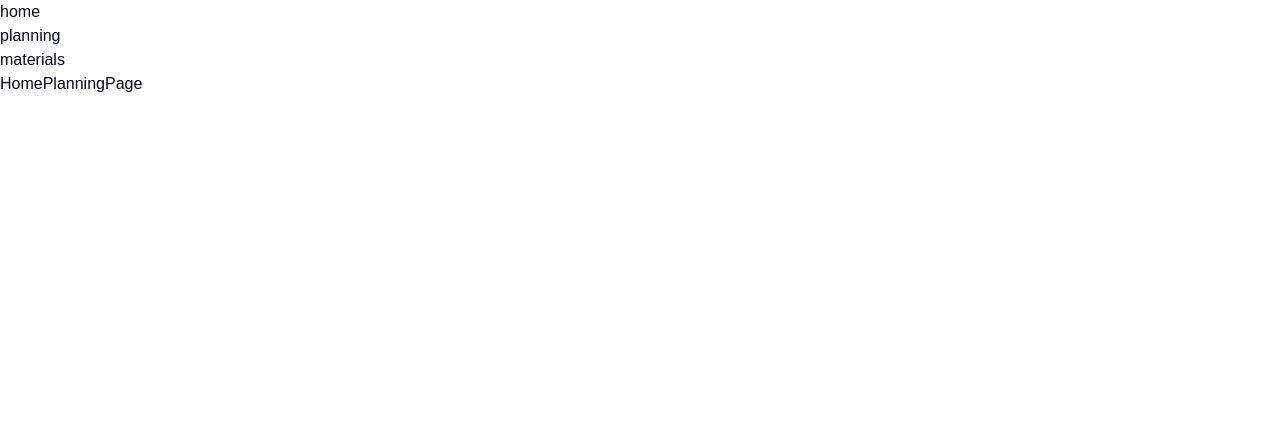
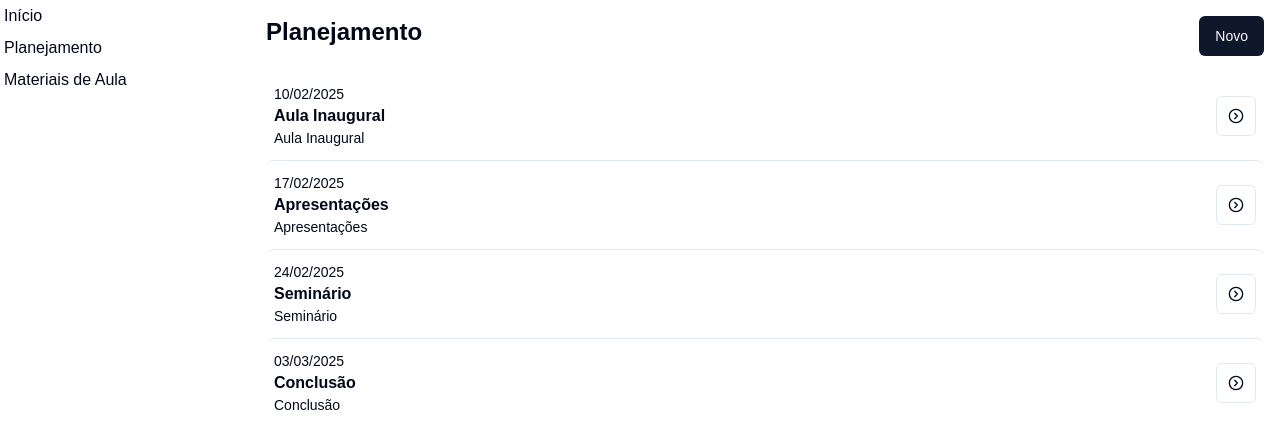
Before and after one commit to gabrielwbenatti/siga-fatec, a Next.js app in the folder siga-web/: page /home/planning in a window 1280 px wide. Shown: the top 448 px of the page. Built offline with nearby package versions, Linux system fonts and the light colour scheme.

Commit message:
ajustes no layout

```diff
--- a/siga-web/app/(application)/home/layout.tsx
+++ b/siga-web/app/(application)/home/layout.tsx
@@ -1,3 +1,4 @@
+import { ROUTES } from "@/config/routes";
 import { ReactNode } from "react";
 
 const HomeLayout = ({
@@ -6,21 +7,24 @@ const HomeLayout = ({
   children: ReactNode;
 }>) => {
   const routes = [
-    { caption: "home", href: "/home" },
-    { caption: "planning", href: "/home/planning" },
-    { caption: "materials", href: "/home/materials" },
+    { caption: "Início", href: "/home" },
+    { caption: "Planejamento", href: ROUTES.PLANNING.LIST },
+    { caption: "Materiais de Aula", href: ROUTES.MATERIALS.LIST },
   ];
 
   return (
-    <div>
-      <ul>
+    <div className="flex">
+      <ul className="md:w-[250px]">
         {routes.map((e, i) => (
-          <li>
+          <li
+            className="text-ellipsis rounded-lg p-1 hover:bg-primary/10"
+            key={i}
+          >
             <a href={e.href}>{e.caption}</a>
           </li>
         ))}
       </ul>
-      <main>{children}</main>
+      <main className="flex-auto">{children}</main>
     </div>
   );
 };
--- /dev/null
+++ b/siga-web/app/(application)/home/materials/new/page.tsx
@@ -0,0 +1,5 @@
+const HomeMaterialsNewPage = () => {
+    return <div>HomeMaterialsNewPage</div>;
+  };
+
+  export default HomeMaterialsNewPage;
--- a/siga-web/app/(application)/home/materials/page.tsx
+++ b/siga-web/app/(application)/home/materials/page.tsx
@@ -1,5 +1,65 @@
+import { Button } from "@/components/ui/button";
+import { ROUTES } from "@/config/routes";
+import { DownloadCloudIcon } from "lucide-react";
+
 const HomeMaterialsPage = () => {
-  return <div>HomeMaterialsPage</div>;
+  const data = [
+    {
+      id: 1,
+      title: "Modelo Trabalho",
+      description: "Trabalho de graduação",
+      file_format: "docx",
+      file_url: "",
+      list_index: 0,
+    },
+    {
+      id: 2,
+      title: "Conceitos Básicos",
+      description: "",
+      file_format: "pdf",
+      file_url: "",
+      list_index: 1,
+    },
+    {
+      id: 3,
+      title: "Reforço",
+      description: "",
+      file_format: "docx",
+      file_url: "",
+      list_index: 2,
+    },
+  ];
+
+  return (
+    <div className="space-y-4 p-4">
+      <div className="flex justify-between">
+        <h1 className="text-2xl font-bold">Materiais de Aula</h1>
+        <a href={ROUTES.MATERIALS.CREATE}>
+          <Button>Novo</Button>
+        </a>
+      </div>
+
+      <div className="flex flex-col divide-y">
+        {data.map((e, i) => (
+          <div
+            className="flex items-center justify-between rounded-lg p-2 hover:bg-primary/10"
+            key={i}
+          >
+            <div className="flex flex-col gap-1.5">
+              <span>{e.title}</span>
+              {e.description && (
+                <span className="text-sm">{e.description}</span>
+              )}
+            </div>
+
+            <Button variant="outline" size="icon">
+              <DownloadCloudIcon />
+            </Button>
+          </div>
+        ))}
+      </div>
+    </div>
+  );
 };
 
 export default HomeMaterialsPage;
--- a/siga-web/app/(application)/home/page.tsx
+++ b/siga-web/app/(application)/home/page.tsx
@@ -1,5 +1,11 @@
 const HomePage = () => {
-  return <div>HomePage</div>;
+  return (
+    <div className="p-4">
+      <h1 className="text-2xl font-bold">{`Bem-vindo(a) {{PROFESSOR}}`}</h1>
+
+      <div className="flex flex-col"></div>
+    </div>
+  );
 };
 
 export default HomePage;
--- /dev/null
+++ b/siga-web/app/(application)/home/planning/new/page.tsx
@@ -0,0 +1,48 @@
+"use client";
+
+import { Button } from "@/components/ui/button";
+import { Input } from "@/components/ui/input";
+import { Label } from "@/components/ui/label";
+import { Textarea } from "@/components/ui/textarea";
+import { ROUTES } from "@/config/routes";
+import { useRouter } from "next/navigation";
+
+const HomePlanningPage = () => {
+  const router = useRouter();
+
+  const handleSubmit = () => {
+    router.push(ROUTES.PLANNING.LIST);
+  };
+
+  return (
+    <div className="space-y-4 p-4">
+      <h1 className="text-2xl font-bold">Criar Novo Planejamento</h1>
+
+      <form action="post" className="flex flex-col gap-4">
+        <div className="flex flex-col gap-1.5">
+          <Label>Título da Aula</Label>
+          <Input placeholder="Título da Aula" />
+        </div>
+
+        <div className="flex flex-col gap-1.5">
+          <Label>Descrição da Aula</Label>
+          <Textarea placeholder="Descrição da Aula" />
+        </div>
+
+        <div className="flex flex-col gap-1.5">
+          <Label>Data Planejada</Label>
+          <Input type="date" />
+        </div>
+
+        <div className="flex flex-col gap-1.5">
+          <Label>Data Aplicada</Label>
+          <Input type="date" />
+        </div>
+      </form>
+
+      <Button onClick={handleSubmit}>Salvar</Button>
+    </div>
+  );
+};
+
+export default HomePlanningPage;
--- a/siga-web/app/(application)/home/planning/page.tsx
+++ b/siga-web/app/(application)/home/planning/page.tsx
@@ -1,5 +1,60 @@
+"use client";
+
+import { Button } from "@/components/ui/button";
+import { ROUTES } from "@/config/routes";
+import { CircleChevronRight } from "lucide-react";
+
 const HomePlanningPage = () => {
-  return <div>HomePlanningPage</div>;
+  const data = [
+    {
+      id: 1,
+      title: "Aula Inaugural",
+      description: "",
+      planned_date: "10/02/2025",
+    },
+    {
+      id: 2,
+      title: "Apresentações",
+      description: "",
+      planned_date: "17/02/2025",
+    },
+    { id: 3, title: "Seminário", description: "", planned_date: "24/02/2025" },
+    { id: 4, title: "Conclusão", description: "", planned_date: "03/03/2025" },
+  ];
+
+  return (
+    <div className="space-y-4 p-4">
+      <div className="flex justify-between">
+        <h1 className="text-2xl font-bold">Planejamento</h1>
+        <a href={ROUTES.PLANNING.CREATE}>
+          <Button>Novo</Button>
+        </a>
+      </div>
+
+      <div className="flex flex-col divide-y">
+        {data.map((e, i) => (
+          <div
+            className="flex w-full items-center justify-between rounded-lg px-2 py-3 hover:bg-primary/10"
+            key={i}
+          >
+            <div className="flex flex-col">
+              <span className="text-sm">{e.planned_date}</span>
+              <a href="#" className="font-bold">
+                {e.title}
+              </a>
+              <span className="text-sm">{e.description || e.title}</span>
+            </div>
+
+            <a href="#">
+              <Button variant="outline" size="icon">
+                <CircleChevronRight />
+              </Button>
+            </a>
+          </div>
+        ))}
+      </div>
+    </div>
+  );
 };
 
 export default HomePlanningPage;
--- a/siga-web/app/(login)/class-selection/page.tsx
+++ b/siga-web/app/(login)/class-selection/page.tsx
@@ -10,6 +10,7 @@ import {
 } from "@/components/ui/card";
 import { Label } from "@/components/ui/label";
 import { RadioGroup, RadioGroupItem } from "@/components/ui/radio-group";
+import { ROUTES } from "@/config/routes";
 import { useRouter } from "next/navigation";
 import { useState } from "react";
 
@@ -60,7 +61,7 @@ const ClassSelectionPage = () => {
   };
 
   const handleSubmit = () => {
-    router.push("/home");
+    router.push(ROUTES.HOME);
   };
 
   return (
--- a/siga-web/app/(login)/login/page.tsx
+++ b/siga-web/app/(login)/login/page.tsx
@@ -11,13 +11,14 @@ import {
 } from "@/components/ui/card";
 import { Input } from "@/components/ui/input";
 import { Label } from "@/components/ui/label";
+import { ROUTES } from "@/config/routes";
 import { useRouter } from "next/navigation";
 
 const LoginPage = () => {
   const router = useRouter();
 
   const handleSubmit = () => {
-    router.push("/class-selection");
+    router.push(ROUTES.CLASS_SELECTION);
   };
 
   return (
--- /dev/null
+++ b/siga-web/components/ui/textarea.tsx
@@ -0,0 +1,22 @@
+import * as React from "react"
+
+import { cn } from "@/lib/utils"
+
+const Textarea = React.forwardRef<
+  HTMLTextAreaElement,
+  React.ComponentProps<"textarea">
+>(({ className, ...props }, ref) => {
+  return (
+    <textarea
+      className={cn(
+        "flex min-h-[80px] w-full rounded-md border border-input bg-background px-3 py-2 text-base ring-offset-background placeholder:text-muted-foreground focus-visible:outline-none focus-visible:ring-2 focus-visible:ring-ring focus-visible:ring-offset-2 disabled:cursor-not-allowed disabled:opacity-50 md:text-sm",
+        className
+      )}
+      ref={ref}
+      {...props}
+    />
+  )
+})
+Textarea.displayName = "Textarea"
+
+export { Textarea }
--- /dev/null
+++ b/siga-web/config/routes.ts
@@ -0,0 +1,14 @@
+export const ROUTES = {
+  LOGIN: "/login",
+  CLASS_SELECTION: "/class-selection",
+
+  HOME: "/home",
+  PLANNING: {
+    LIST: "/home/planning",
+    CREATE: "/home/planning/new",
+  },
+  MATERIALS: {
+    LIST: "/home/materials",
+    CREATE: "/home/materials/new",
+  },
+} as const;
```
Also changed, not shown: 1 other file (tests, documents, lock files or other folders).
